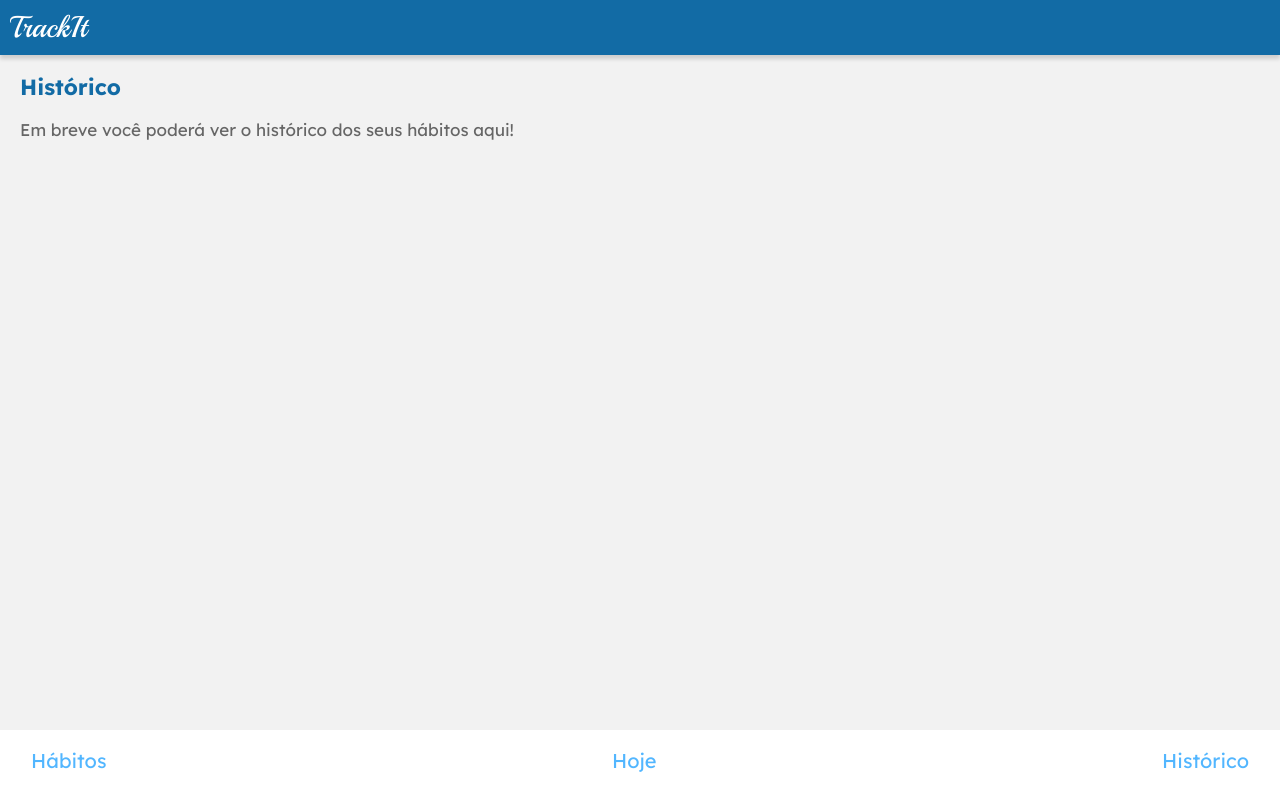
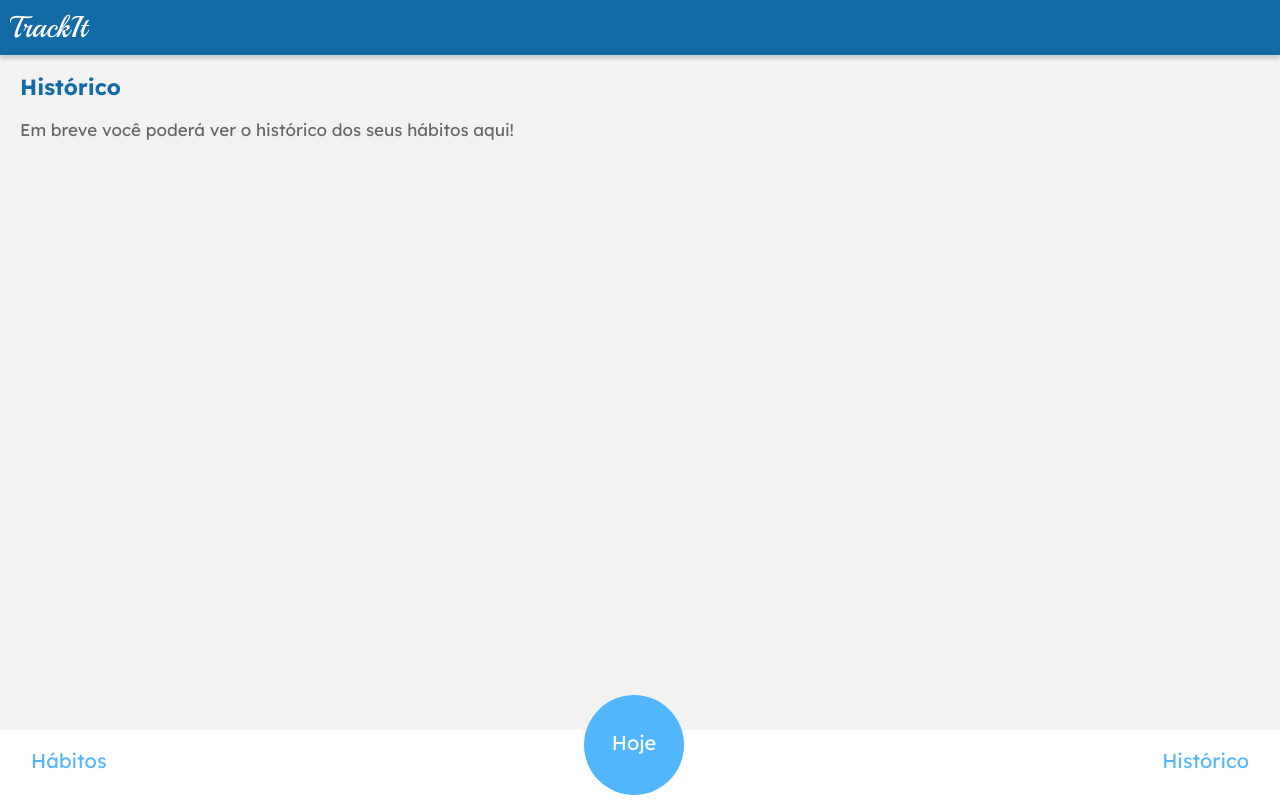
Before and after one commit to Jackie-Moraes/projeto10-trackit, a React (Create React App) app: page /historico in a window 1280 px wide. Built offline with nearby package versions, Linux system fonts and the light colour scheme.

Commit message:
Circular progress bar

```diff
--- a/package.json
+++ b/package.json
@@ -6,7 +6,9 @@
     "axios": "^0.26.1",
     "dayjs": "^1.11.0",
     "react": "^17.0.2",
+    "react-circular-progressbar": "^2.0.4",
     "react-dom": "^17.0.2",
+    "react-loader-spinner": "^6.0.0-0",
     "react-router-dom": "^6.2.2",
     "react-scripts": "^4.0.3",
     "styled-components": "^5.3.5"
--- a/src/App.js
+++ b/src/App.js
@@ -16,6 +16,7 @@ export default function App() {
         image: "",
         email: "",
         token: "",
+        percentage: "",
     })
 
     const totalInfo = {userInfo, setUserInfo};
--- a/src/components/Footer.js
+++ b/src/components/Footer.js
@@ -1,15 +1,28 @@
-import React from "react";
+import { useState, useContext } from "react";
 import styled from "styled-components";
-import { useNavigate } from "react-router-dom";
+import { useNavigate, Link } from "react-router-dom";
+import { CircularProgressbar, buildStyles } from 'react-circular-progressbar';
+import 'react-circular-progressbar/dist/styles.css';
+
+import UserContext from "../contexts/UserContext";
 
 export default function Footer() {
 
     const navigator = useNavigate();
+    const {userInfo} = useContext(UserContext);
+    const {percentage} = userInfo;
 
     return (
         <Bottom>
             <button onClick={() => navigator("/habitos")}>Hábitos</button>
-            <button onClick={() => navigator("/hoje")}>Hoje</button>
+            <Link to="/hoje" style={{ width: 100, height: 140 }}>
+                <CircularProgressbar background backgroundPadding={6} value={percentage} text={`Hoje`} styles={buildStyles({
+          backgroundColor: "#52B6FF",
+          textColor: "#FFFFFF",
+          pathColor: "#fff",
+          trailColor: "transparent"
+        })}/>
+            </Link>
             <button onClick={() => navigator("/historico")}>Histórico</button>
         </Bottom>
     )
--- a/src/components/Menu.js
+++ b/src/components/Menu.js
@@ -12,7 +12,7 @@ export default function Menu() {
 
     const [email, setEmail] = useState("");
     const [password, setPassword] = useState("");
-    const {setUserInfo} = useContext(UserContext);
+    const {userInfo, setUserInfo} = useContext(UserContext);
 
     const navigator = useNavigate();
 
@@ -30,7 +30,7 @@ export default function Menu() {
 
         promise.then(response => {
             const {name, image, email, token} = response.data;
-            setUserInfo({name: name, image: image, email: email, token: token})
+            setUserInfo({...userInfo, name: name, image: image, email: email, token: token})
             navigator("/hoje");
         })
     }
--- a/src/components/Today.js
+++ b/src/components/Today.js
@@ -28,7 +28,7 @@ export default function Today() {
         "Sábado",
     ]
 
-    const { userInfo } = useContext(UserContext);
+    const { userInfo, setUserInfo } = useContext(UserContext);
     const { token } = userInfo;
 
     const userConfig = {
@@ -37,10 +37,13 @@ export default function Today() {
         }
     }
 
-    const [refresh, setRefresh] = useState(0)
+    const [refresh, setRefresh] = useState(0);
     const [hasHabits, setHasHabits] = useState(false);
     const [todayHabits, setTodayHabits] = useState([]);
-    const [checkedHabits, setCheckedHabits] = useState([]);
+    const [percentageDone, setPercentageDone] = useState(0);
+
+    const filtered = todayHabits.filter(isDone)
+    const percentage = Math.round(100 / todayHabits.length * filtered.length);
 
     useEffect(() => {
         const promise = axios.get(GetHabitsURL, userConfig);
@@ -53,9 +56,14 @@ export default function Today() {
             setTodayHabits(response.data)
             if (response.data.length > 0 ) {
                 setHasHabits(true)
+                setPercentageDone(percentage);
             }
         })
     }, [refresh])
+
+    useEffect(() => {
+        setUserInfo({...userInfo, percentage: percentage})
+    }, [percentageDone])
 
     function markDone(id) {
         const DONE_URL = `https://mock-api.bootcamp.respondeai.com.br/api/v2/trackit/habits/${id}/check`;
@@ -90,9 +98,6 @@ export default function Today() {
             return (obj)
         }
     }
-
-    const filtered = todayHabits.filter(isDone)
-    const percentage = Math.round(100 / todayHabits.length * filtered.length);
 
     return (
         <>
```
Also changed, not shown: 1 other file (tests, documents, lock files or other folders).
